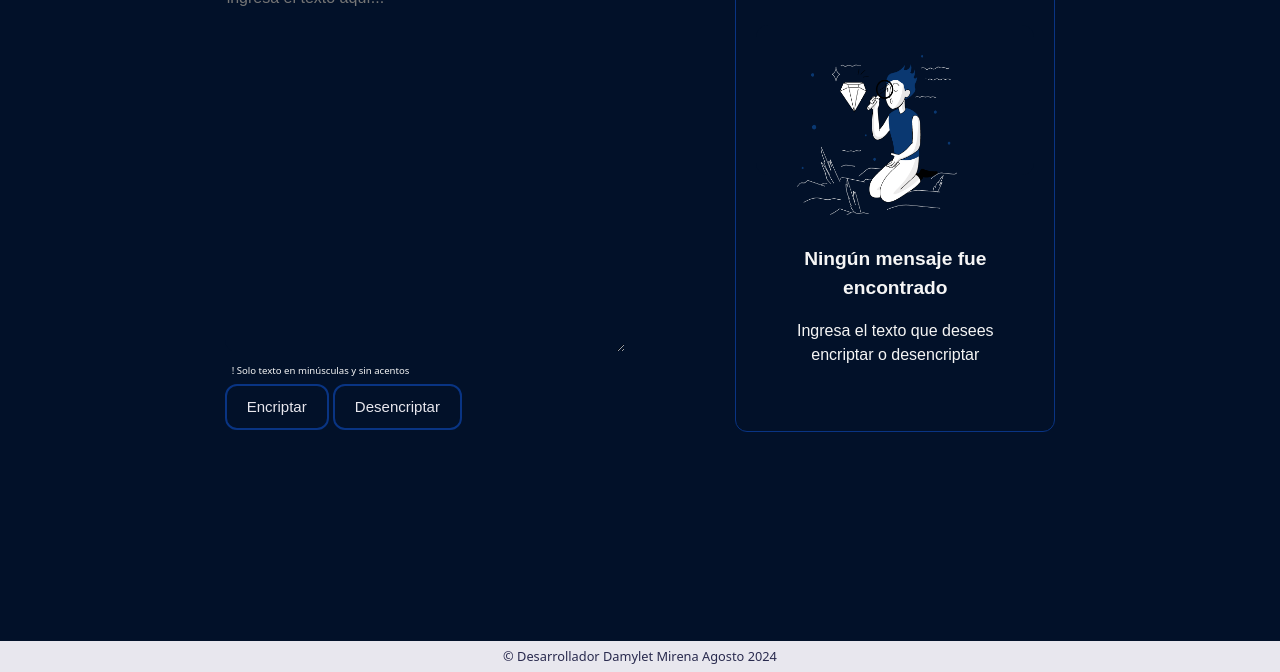
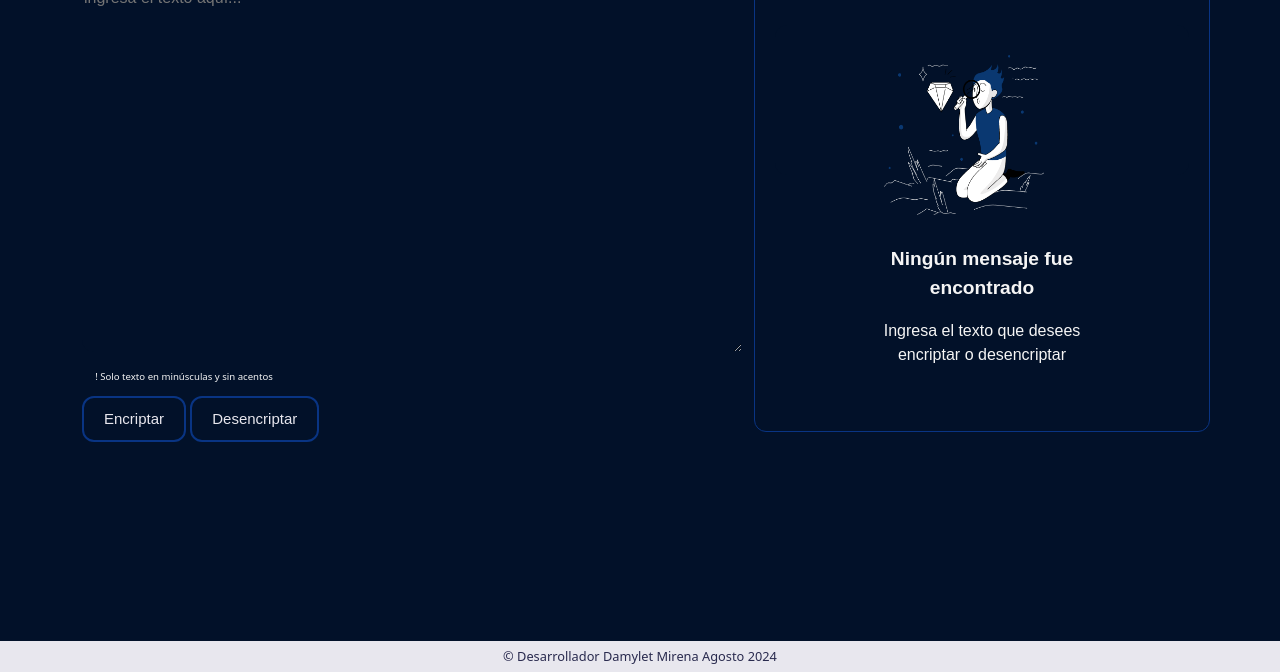
Before and after one commit to Damylet/encriptador-de-texto, a plain HTML site: page index.html in a window 1280 px wide. Shown: the part 128-800 px from the top of the page. Drawn offline with nearby package versions, Linux system fonts and the light colour scheme; a web font is replaced by a local one.

Commit message:
cambio1 despues de la entrega

```diff
--- a/asset/estilo.css
+++ b/asset/estilo.css
@@ -1,34 +1,32 @@
 @import url('https://fonts.googleapis.com/css2?family=Playwrite+DE+Grund:wght@100..400&display=swap');
-
 @import url('https://fonts.googleapis.com/css2?family=Fira+Sans+Condensed:ital,wght@0,100;0,200;0,300;0,400;0,500;0,600;0,700;0,800;0,900;1,100;1,200;1,300;1,400;1,500;1,600;1,700;1,800;1,900&family=Playwrite+DE+Grund:wght@100..400&display=swap');
 
-body{
+body {
     background-color: rgb(2, 17, 41);
     margin: 5%;
     padding: 0;
 }
 
-#placeholder{
+#placeholder {
     font-family: "Playwrite DE Grund", cursive;
     color: whitesmoke;
-
 }
 
-p{
+p {
     font-size: 1rem;
     font-family: "Fira Sans Condensed", sans-serif;
     color: whitesmoke;
     text-align: center;
 }
 
-h6{
+h6 {
     font-size: 0.6rem;
     color: whitesmoke;
     margin: 2%;
+}
 
-}
-/* NO TOCAR POR NADA DEL MUNDO ELLOS ESTAN PERFECTOS*/
-button{
+/* NO TOCAR POR NADA DEL MUNDO ELLOS ESTAN PERFECTOS */
+button {
     background-color: rgb(2, 17, 41);
     color: rgb(232, 231, 238);
     border: 2px solid #093483;
@@ -38,76 +36,73 @@ button{
     font-size: 15px;
     cursor: pointer;
 }
+
 button:hover {
     background-color: #093483;
 }
-.caja1{
-    width: 350px;
+
+.caja1 {
+    width: 60%;
 }
-#inputText{
-    width: 25rem;
+
+#inputText {
+    width: 100%;
     height: 23rem;
 }
-.caja2{
+
+.caja2 {
     flex-direction: column;
     align-items: center;
     padding: 20px;
-    width: 20rem;
+    width: 40%;
     height: 28rem;
     display: flex;
     border-radius: 12px;
     border: 1px solid #093483;
-
 }
 
-/* NO TOCAR ESTE CODIGO ESTA PERFECTO*/
-.footer{
-
+.footer {
     position: fixed;
     left: 0;
     bottom: 0;
     width: 100%;
-   background-color:rgb(232, 231, 238);
+    background-color: rgb(232, 231, 238);
     color: rgb(41, 42, 78);
     text-align: center;
 }
-h4{
+
+h4 {
     font-size: 0.8rem;
     margin: 0.5rem;
 }
-.contenedor1{
 
-    display: flex;
-    justify-content: space-evenly;
-    align-items: flex-start;
-
-}
-textarea{
+textarea {
     border: none;
     outline: none;
     background-color: rgb(2, 17, 41);
     color: rgb(232, 231, 238);
     border-color: none;
     font-family: "Fira Sans Condensed", sans-serif;
+    border-radius: 12px;
+}
 
-    border-radius: 12px;
-
-}
-#muñeco{
+#muñeco {
     margin-bottom: 30px;
     justify-content: center;
     width: 10rem;
     height: 10rem;
 }
-.contenedor2{
+
+.contenedor2 {
     align-content: space-between;
     align-items: stretch;
     position: absolute;
     column-count: 1;
-    flex-wrap:  wrap-reverse;
+    flex-wrap: wrap-reverse;
     padding: 50px;
 }
-#outputText{
+
+#outputText {
     border: none;
     outline: none;
     resize: none;
@@ -119,9 +114,18 @@ textarea{
     font-size: 16px;
     margin-top: 20px;
 }
-#mensaje1{
+
+#mensaje1 {
     font-size: 1.2rem;
 }
-#mensaje2{
+
+#mensaje2 {
     font-size: 1rem;
 }
+
+/* Añadir media queries para hacer que las cajas se apilen en móviles */
+@media (max-width: 768px) {
+    .contenedor1 {
+        flex-direction: column;
+    }
+}
--- a/index.html
+++ b/index.html
@@ -11,16 +11,14 @@
     <header></header>
 
     <div class="Logo">
-    <IMG src="asset/Logo (1).png" alt="Logo de Alura Latam">
+        <img src="asset/Logo (1).png" alt="Logo de Alura Latam">
     </div>
 
-
-
-        <main class="contenedor1">
-
+    <main class="container">
+        <div class="row">
             <div class="caja1 col-12 col-md-6 mb-4">
                 <textarea id="inputText" placeholder="ingresa el texto aquí..."></textarea>
-                <h6> ! Solo texto en minúsculas y sin acentos</h6>
+                <h6>! Solo texto en minúsculas y sin acentos</h6>
                 <div>
                     <button onclick="encryptText()">Encriptar</button>
                     <button onclick="decryptText()">Desencriptar</button>
@@ -28,20 +26,18 @@
             </div>
 
             <div class="caja2 col-12 col-md-6 mb-4">
-
                 <textarea id="outputText" placeholder="" readonly></textarea>
                 <div class="contenedor2">
-                <img  id="muñeco" src="asset/Muñeco.png" alt="Muñeco sentado viendo un diamante con una lupa">
+                    <img id="muñeco" src="asset/Muñeco.png" alt="Muñeco sentado viendo un diamante con una lupa">
                     <p id="mensaje1"><strong>Ningún mensaje fue <br>encontrado</strong></p>
                     <p id="mensaje2">Ingresa el texto que desees <br>encriptar o desencriptar</p>
                 </div>
             </div>
+        </div>
     </main>
 
-
     <footer class="footer">
-
-   <h4>  &copy; Desarrollador Damylet Mirena    Agosto 2024 </h4>
+        <h4>&copy; Desarrollador Damylet Mirena Agosto 2024</h4>
     </footer>
     <script src="asset/funcion.js"></script>
 </body>
```
Lines whose indentation alone changed are shown as unchanged.
